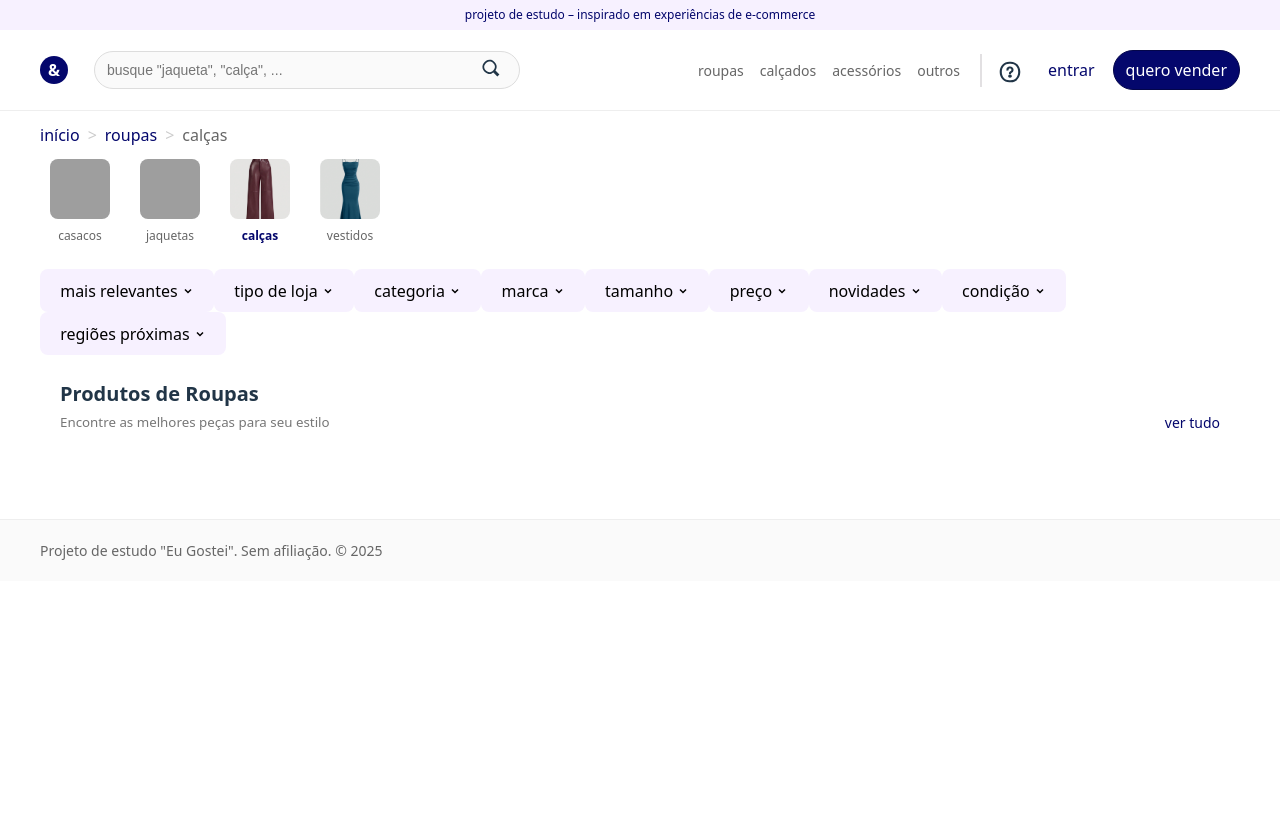
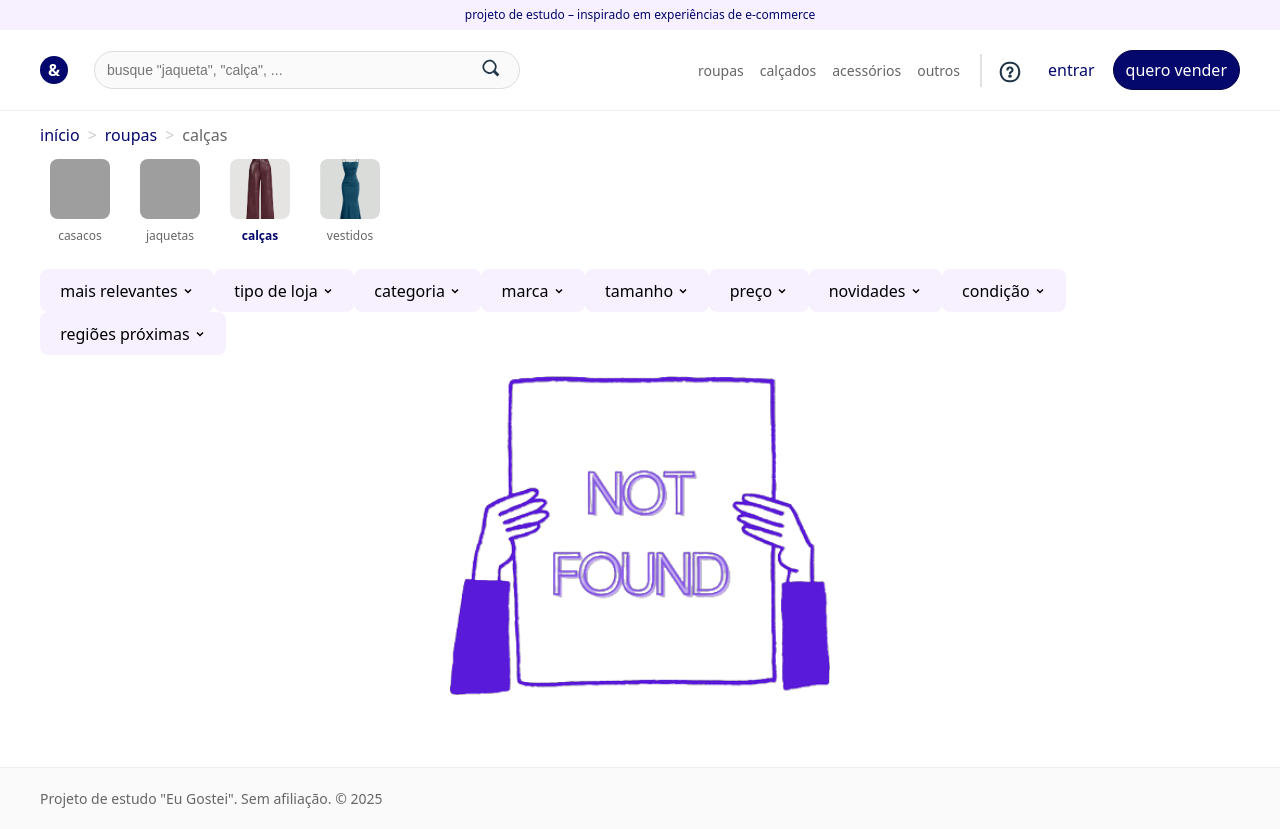
Before and after one commit to marianehds/eu-gostei, a Vue app: page /roupas in a window 1280 px wide. Both pictures are taken after a click on the element "calças". Before the commit the page ends 800 px from the top, so only its background shows below. Built offline with nearby package versions, Linux system fonts and the light colour scheme; grey boxes are pictures that could not be loaded.

Commit message:
Adiciona imagem de estado vazio para a página de roupas e refatora a lógica de exibição dos produtos, utilizando o store para compor a lista de produtos. Implementa estilo para o estado vazio na página.

```diff
--- a/src/composables/useRoupasData.js
+++ b/src/composables/useRoupasData.js
@@ -1,6 +1,7 @@
 import { ref, computed } from 'vue';
 import { useI18n } from '../i18n.js';
 import { breadcrumbImages, productImages } from '../assets/images/index.js';
+import { jackets as jacketsStore } from '../store/products.js';
 
 export function useRoupasData() {
   const { t } = useI18n();
@@ -50,80 +51,68 @@ export function useRoupasData() {
     { id: "regioes", label: t("app.roupas.filters.nearbyRegions"), active: true },
   ]);
 
-  // Sample products data with real images
-  const products = computed(() => [
-    {
-      id: 1,
-      name: t("app.roupas.products.jacketDenim"),
-      price: 120,
-      originalPrice: 150,
-      discount: 20,
-      image: productImages.roupas.jaquetas.bomberJacket.image,
-      condition: t("app.roupas.conditions.used"),
-    },
-    {
-      id: 2,
-      name: t("app.roupas.products.woolCoat"),
-      price: 85,
-      originalPrice: 120,
-      discount: 29,
-      image: productImages.roupas.casacos.leatherOvercoat.front,
-      condition: t("app.roupas.conditions.new"),
-    },
-    {
-      id: 3,
-      name: t("app.roupas.products.bomberJacket"),
-      price: 95,
-      originalPrice: 180,
-      discount: 47,
-      image: productImages.roupas.jaquetas.racingJacket.front,
-      condition: t("app.roupas.conditions.used"),
-    },
-    {
-      id: 4,
-      name: t("app.roupas.products.elegantCoat"),
-      price: 200,
-      originalPrice: 350,
-      discount: 43,
-      image: productImages.roupas.blazer.blazerGrafite.front,
-      condition: t("app.roupas.conditions.new"),
-    },
-    {
-      id: 5,
-      name: t("app.roupas.products.knitCardigan"),
-      price: 65,
-      originalPrice: 80,
-      discount: 19,
-      image: productImages.roupas.jaquetas.furryJacket.front,
-      condition: t("app.roupas.conditions.used"),
-    },
-    {
-      id: 6,
-      name: t("app.roupas.products.waterproofParka"),
-      price: 150,
-      originalPrice: 250,
-      discount: 40,
-      image: productImages.roupas.jaquetas.racingJacket.back,
-      condition: t("app.roupas.conditions.new"),
-    },
-  ]);
+  // Produtos de roupas compostos a partir do store (ids/preços) + imagens + chaves de título
+  const products = computed(() =>
+    jacketsStore.map((p) => {
+      switch (p.id) {
+        case 'j1':
+          return {
+            id: p.id,
+            title: 'app.products.roupas.blazer.blazerGrafite.title',
+            category: 'casacos',
+            price: p.price,
+            imageUrl: productImages.roupas.blazer.blazerGrafite.front,
+            images: [
+              productImages.roupas.blazer.blazerGrafite.front,
+              productImages.roupas.blazer.blazerGrafite.back,
+            ],
+          };
+        case 'j2':
+          return {
+            id: p.id,
+            title: 'app.products.roupas.jaquetas.bomberJacket.title',
+            category: 'jaquetas',
+            price: p.price,
+            imageUrl: productImages.roupas.jaquetas.bomberJacket.image,
+            images: [
+              productImages.roupas.jaquetas.bomberJacket.image,
+              productImages.roupas.jaquetas.bomberJacket.back,
+            ],
+          };
+        case 'j3':
+          return {
+            id: p.id,
+            title: 'app.products.roupas.jaquetas.furryJacket.title',
+            category: 'jaquetas',
+            price: p.price,
+            imageUrl: productImages.roupas.jaquetas.furryJacket.front,
+            images: [
+              productImages.roupas.jaquetas.furryJacket.front,
+              productImages.roupas.jaquetas.furryJacket.back,
+            ],
+          };
+        case 'j5':
+          return {
+            id: p.id,
+            title: 'app.products.roupas.casacos.leatherOvercoat.title',
+            category: 'casacos',
+            price: p.price,
+            imageUrl: productImages.roupas.casacos.leatherOvercoat.front,
+            images: [
+              productImages.roupas.casacos.leatherOvercoat.front,
+              productImages.roupas.casacos.leatherOvercoat.back,
+            ],
+          };
+        default:
+          return { id: p.id, price: p.price, title: '', category: '', imageUrl: '' };
+      }
+    })
+  );
 
   // Computed filtered products based on selected category
   const filteredProducts = computed(() => {
     if (selectedCategory.value) {
-      return products.value.filter((product) => {
-        const categoryKeywords = {
-          casacos: ["casaco", "coat", "cardigan"],
-          jaquetas: ["jaqueta", "jacket", "bomber"],
-          calcas: ["calça", "pants", "trousers"],
-          vestidos: ["vestido", "dress"],
-        };
-
-        const keywords = categoryKeywords[selectedCategory.value] || [];
-        return keywords.some((keyword) =>
-          product.name.toLowerCase().includes(keyword.toLowerCase())
-        );
-      });
+      return products.value.filter((product) => product.category === selectedCategory.value);
     }
     return products.value;
   });
--- a/src/views/roupas/RoupasPage.scss
+++ b/src/views/roupas/RoupasPage.scss
@@ -6,6 +6,23 @@
   margin: 0 auto;
 }
 
+.roupas-page__empty {
+  min-height: 320px;
+  display: flex;
+  align-items: center;
+  justify-content: center;
+  padding: $space-6 0;
+
+  img {
+    width: 100%;
+    max-width: 380px;
+    height: auto;
+    display: block;
+    object-fit: contain;
+    filter: saturate(0.9);
+  }
+}
+
 @media (max-width: 768px) {
   .roupas-page {
     padding: $space-3;
--- a/src/views/roupas/RoupasPage.vue
+++ b/src/views/roupas/RoupasPage.vue
@@ -21,13 +21,20 @@
       @toggle="toggleFilter"
     />
 
-    <!-- Products Shelf -->
+    <!-- Products Shelf / Empty State -->
+    <template v-if="filteredProducts.length">
       <ProductShelf
         :title="t('app.roupas.products.title')"
         :subtitle="t('app.roupas.products.subtitle')"
         :products="filteredProducts"
         @select="openProduct"
       />
+    </template>
+    <template v-else>
+      <div class="roupas-page__empty">
+        <img :src="notFoundImg" alt="Nenhum produto encontrado" />
+      </div>
+    </template>
 
     <!-- Product Modal -->
     <ProductModal v-model="isModalOpen" :product="selectedProduct" />
@@ -46,6 +53,7 @@ import {
   ProductShelf,
   ProductModal
 } from "../../components/index.js";
+import notFoundImg from "../../assets/images/notFound/notFound.PNG";
 
 const router = useRouter();
 const { t } = useI18n();
```
Also changed, not shown: src/assets/images/notFound/notFound.PNG (added). Lines whose indentation alone changed are shown as unchanged.
